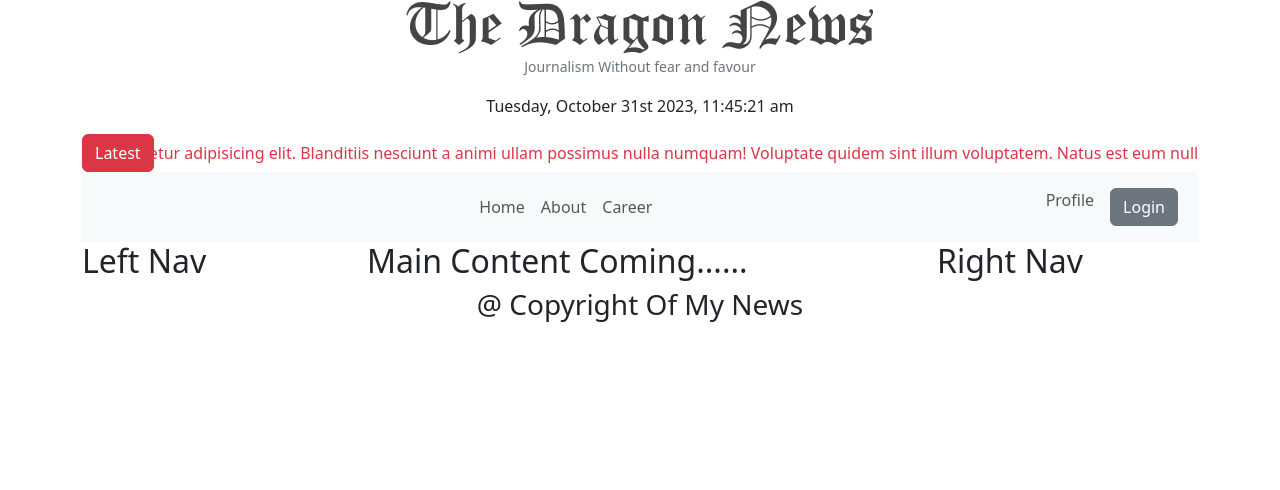
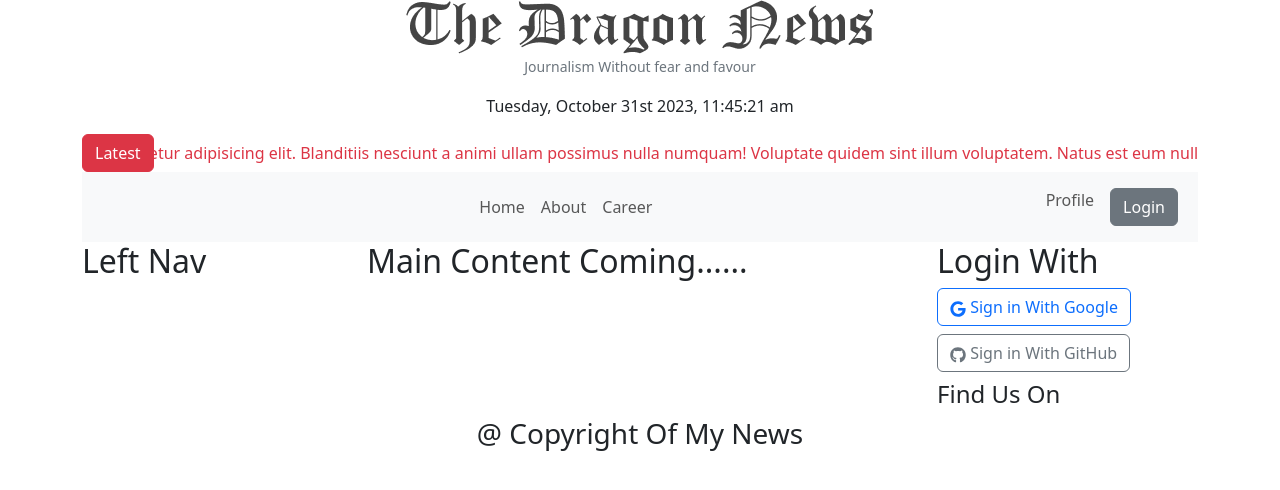
Before and after one commit to sarwar1821201/news-portal-client, a React (Vite) app: page / in a window 1280 px wide. Shown: the top 490 px of the page. Built offline with nearby package versions, Linux system fonts and the light colour scheme.

Commit message:
create a google & github sign in button by react-icons

```diff
--- a/package.json
+++ b/package.json
@@ -19,6 +19,7 @@
     "react-bootstrap": "^2.9.1",
     "react-dom": "^18.2.0",
     "react-fast-marquee": "^1.6.2",
+    "react-icons": "^4.11.0",
     "react-router-dom": "^6.17.0",
     "sort-by": "^1.2.0"
   },
--- a/src/pages/Shared/RightNav/RightNav.jsx
+++ b/src/pages/Shared/RightNav/RightNav.jsx
@@ -1,11 +1,22 @@
-import React from 'react';
+import React from "react";
+import { Button } from "react-bootstrap";
+import { FaGoogle, FaGithub } from 'react-icons/fa';
 
 const RightNav = () => {
-    return (
-        <div>
-            <h2>Right Nav</h2>
-        </div>
-    );
+  return (
+    <div>
+      <h2>Login With</h2>
+      <Button className="mb-2" variant="outline-primary"> <FaGoogle></FaGoogle>  Sign in With Google</Button>
+      <Button variant="outline-secondary"> <FaGithub></FaGithub>  Sign in With GitHub</Button>
+
+      <div>
+        <h4 className="mt-2">Find Us On</h4>
+      </div>
+
+
+
+    </div>
+  );
 };
 
 export default RightNav;
```
Also changed, not shown: 1 other file (tests, documents, lock files or other folders).
